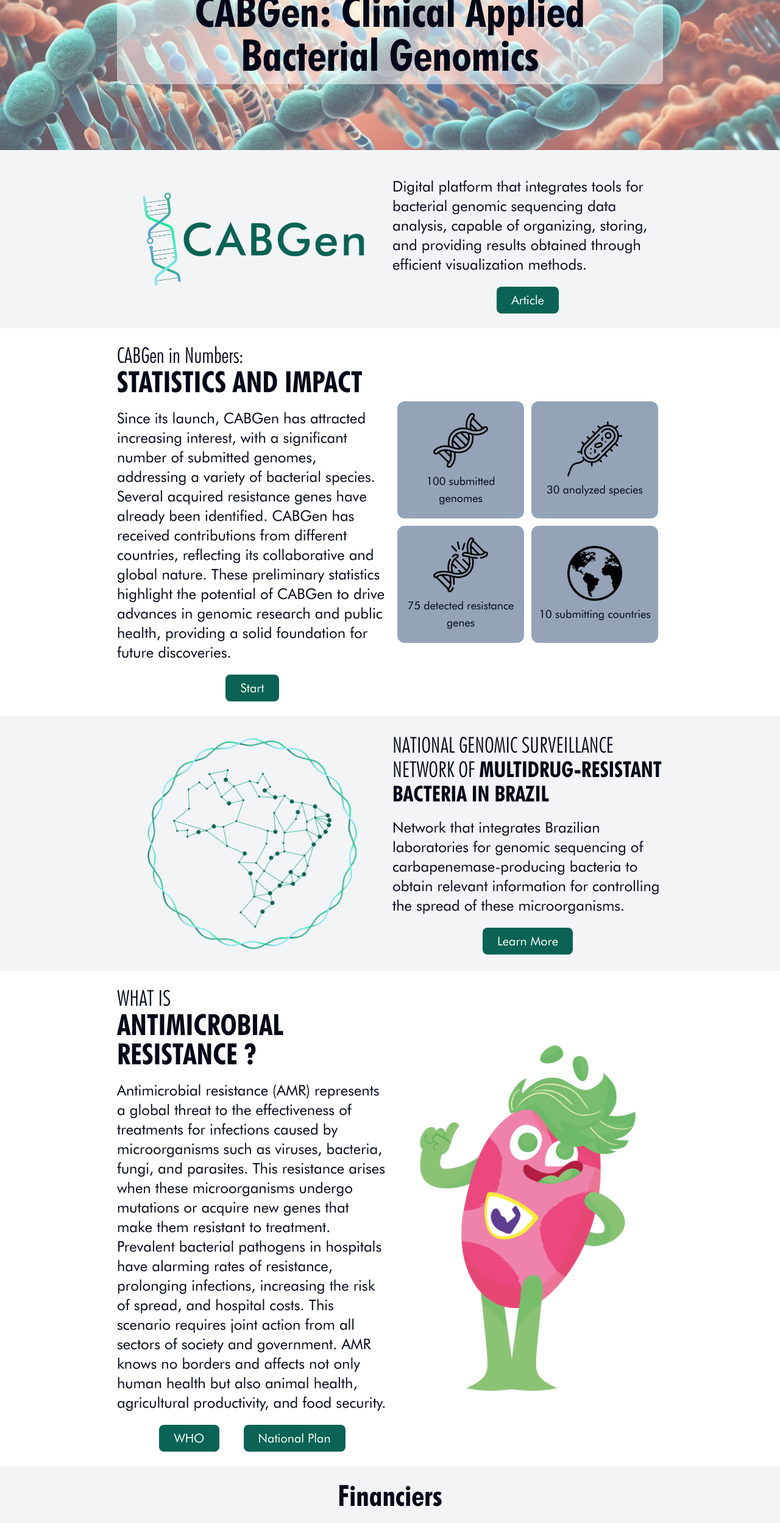
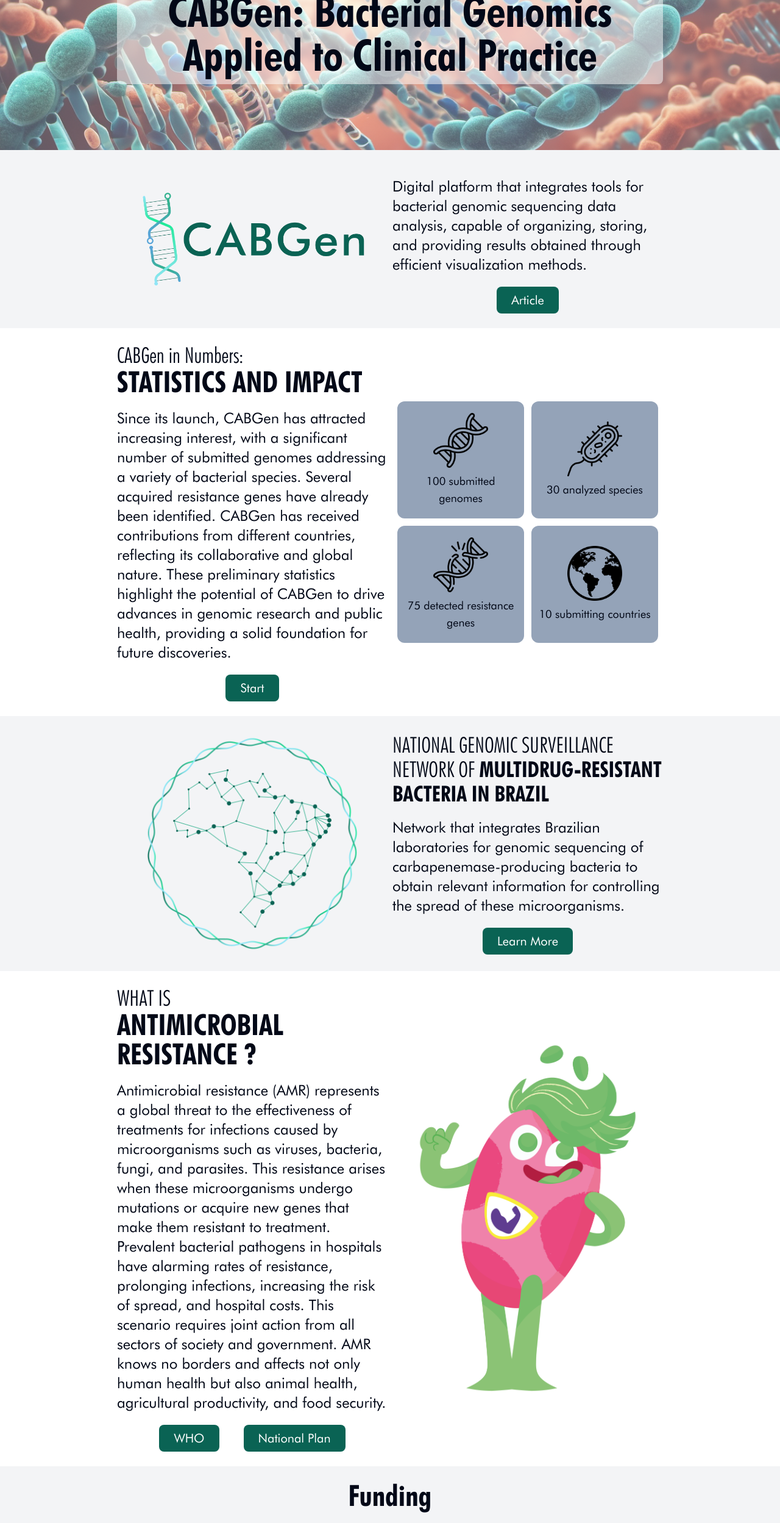
Before and after one commit to CABGenOrg/cabgen_frontend, a Next.js app: page /en/ in a window 1280 px wide. Shown: the part 234-2731 px from the top of the page at 61% size. Built offline with nearby package versions, Linux system fonts and the light colour scheme.

Commit message:
Refactor: Updated english translation.

```diff
--- a/src/dictionaries/languages/en.ts
+++ b/src/dictionaries/languages/en.ts
@@ -9,7 +9,7 @@
   },
   Home: {
     Banner: {
-      bannerTitle: "CABGen: Clinical Applied Bacterial Genomics",
+      bannerTitle: "CABGen: Bacterial Genomics Applied to Clinical Practice",
     },
     CabgenDescription: {
       description:
@@ -20,7 +20,7 @@
       sectionTitle: "CABGen in Numbers:",
       sectionSubtitle: "Statistics and Impact",
       sectionDescription:
-        "Since its launch, CABGen has attracted increasing interest, with a significant number of submitted genomes, addressing a variety of bacterial species. Several acquired resistance genes have already been identified. CABGen has received contributions from different countries, reflecting its collaborative and global nature. These preliminary statistics highlight the potential of CABGen to drive advances in genomic research and public health, providing a solid foundation for future discoveries.",
+        "Since its launch, CABGen has attracted increasing interest, with a significant number of submitted genomes addressing a variety of bacterial species. Several acquired resistance genes have already been identified. CABGen has received contributions from different countries, reflecting its collaborative and global nature. These preliminary statistics highlight the potential of CABGen to drive advances in genomic research and public health, providing a solid foundation for future discoveries.",
       loginBtn: "Start",
     },
     BoxInfo: {
@@ -45,13 +45,13 @@
       nationalPlanBtn: "National Plan",
     },
     Financiers: {
-      sectionTitle: "Financiers",
+      sectionTitle: "Funding",
     },
   },
   Network: {
     Description: {
       firstParagraph:
-        "The network brings together experts in antimicrobial resistance (AMR) and bioinformatics from different units of Fiocruz, LACEN, and CGLAB-MS, with a main focus on structuring, training, analysis, and interpretation of whole genome sequencing data from multidrug-resistant bacteria. This initiative will allow for a deeper understanding of the AMR scenario in Brazil, with the intention of ensuring agility for future actions in controlling the spread of these microorganisms.",
+        "The network brings together experts in antimicrobial resistance (AMR) and bioinformatics from different units of Fiocruz, LACEN, and CGLAB-MS, with a main focus on structuring, training, analysis, and interpretation of whole genome sequencing data from multidrug-resistant bacteria. This initiative will allow for a deeper understanding of the AMR scenario in Brazil to ensure agility for future actions in controlling the spread of these microorganisms.",
       secondParagraph:
         "Each laboratory participating in the network conducts sequencing independently, and the analysis of the generated data is standardized and automated through CABGen. The information generated by the network members is available visually and interactively in CABGen, allowing for communication of the results to the scientific community and healthcare professionals.",
       thirdParagraphFirstPart:
@@ -59,7 +59,7 @@
       thirdParagraphSecondPart:
         "Pseudomonas aeruginosa, Acinetobacter baumannii, and Klebsiella pneumoniae",
       thirdParagraphThirdPart:
-        ", producers of carbapenemases. These samples are included in the Collection of Hospital-Origin Bacterial Cultures (CCBH/IOC - WDCM 947), for preservation of bacterial cultures. In addition, genomic data is protected on its own server hosted at Fiocruz/RJ, in a certified safe room according to NBR 15247. The network is open for formalization of new partners. If interested, please contact.",
+        ", producers of carbapenemases. These samples are included in the Collection of Hospital-Origin Bacterial Cultures (CCBH/IOC - WDCM 947) to preserve bacterial cultures. In addition, genomic data is protected on its server hosted at Fiocruz/RJ, in a certified safe room according to NBR 15247. The network is open for new partners. If interested, please contact.",
       contactBtn: "Contact",
       dashboardBtn: "Dashboard",
     },
@@ -75,9 +75,9 @@
       sectionTitle: "Understand ",
       sectionSubtitle: "Mission and Purpose",
       sectionDescriptionFirstParagraph:
-        "CABGen emerges as a solution to the challenges faced with the exponential increase in data generated by genomic sequencing of antimicrobial-resistant bacteria (AMR). In response to the urgency to combat AMR and bridge the gap between generation and analysis of genomic data, CABGen offers essential functionalities such as species identification, detection of resistance-related genes and mutations, assignment of a clonal profile, and verification of plasmid existence. These tools simplify and enhance the analysis and interpretation of biological data, providing valuable insights for clinical applications.",
+        "CABGen emerges as a solution to the challenges faced with the exponential increase in data generated by genomic sequencing of antimicrobial-resistant bacteria (AMR). In response to the urgency to combat AMR and bridge the gap between generation and analysis of genomic data, CABGen offers essential functionalities such as species identification, detection of resistance-related genes and mutations, assignment of a clonal profile, and verifying plasmid existence. These tools simplify and enhance the analysis and interpretation of biological data, providing valuable insights for clinical applications.",
       sectionDescriptionSecondParagraph:
-        "Furthermore, the system is constantly evolving to meet growing demands, with plans for the installation of a new server that will allow up to 60 parallel analyses, as well as robust storage capable of supporting up to 120,000 samples. The security of CABGen is ensured by both the firewall of the Programa de Computação Científica (PROCC) network and Fiocruz's rigorous security policies.",
+        "Furthermore, the system is constantly evolving to meet growing demands, with plans for the installation of a new server that will allow up to 60 parallel analyses, as well as robust storage capable of supporting up to 120,000 samples. The security of CABGen is ensured by both the firewall of the Scientific Computing Program (PROCC) network and Fiocruz's rigorous security policies.",
       articleBtn: "Article",
     },
     CabgenPipeline: {
@@ -100,7 +100,7 @@
       roleClaudio:
         "Responsible for managing the laboratory activities of LAPIH and lyophilization and storage of bacterial samples.",
       roleNicolas:
-        "Responsible for the development of the new version of CABGen's front-end.",
+        "Responsible for developing the new version of CABGen's front-end.",
     },
     AboutContact: {
       sectionTitle: "Want to know more? Contact us!",
```
